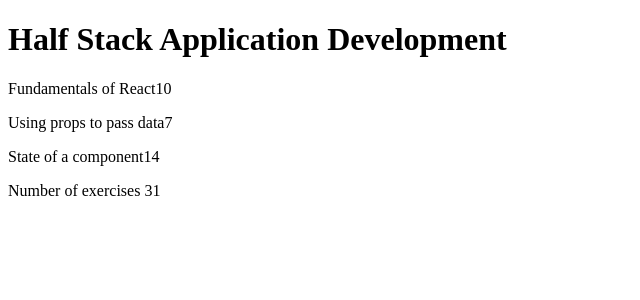
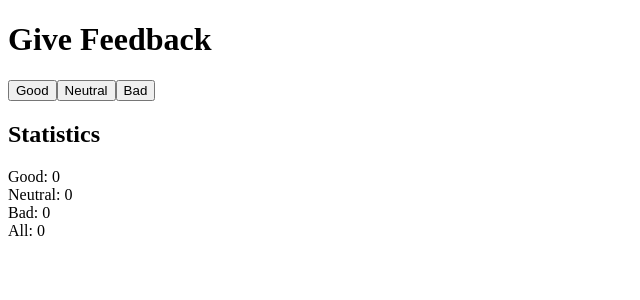
Before and after one commit to malcolmberry96/full-stack-2022, a React (Create React App) app in the folder part1/: page / in a window 1280 px wide. Shown: the top 300 px of the page, without its empty margins (0-640 px from the left). Built offline with nearby package versions, Linux system fonts and the light colour scheme.

Commit message:
Good, Bad, Neutral Reviews

```diff
--- a/part1/src/App.js
+++ b/part1/src/App.js
@@ -1,66 +1,52 @@
-const Header = (props) => {
+import { useState } from 'react'
+
+const Header = () => {
   return (
-  <div>
-    <h1>{props.course}</h1>
-  </div>
+    <div>
+      <h1>Give Feedback</h1>
+    </div>
   )
 }
 
-const Part = (props) => {
-  const part1 = 'Fundamentals of React'
-  const exercises1 = 10
-  const part2 = 'Using props to pass data'
-  const exercises2 = 7
-  const part3 = 'State of a component'
-  const exercises3 = 14
-  return (
-    <p>{props.part1}</p>
-  )
-}
+const App = () => {
+  //save clicks of each button to its own state
+  const [good, setGood] = useState(0)
+  const [neutral, setNeutral] = useState(0)
+  const [bad, setBad] = useState(0)
+  const [allReviews, setAll] = useState([])
 
-// const Content = (props) => {
-//   return (
-//   <div>
-//    <Part {props.part1}/>
-//    <Part {props.part2}/>
-//    <Part {props.part3}/>
-//    </div>
-//   )
-// }
+  const handleGoodReview = () => {
+    setAll(allReviews.concat('G'))
+    setGood(good + 1)
+  }
 
-const Total = (props) => {
-  <div>
-   <p>
-     {props.exercises1}
-     {props.exercises2}
-     {props.exercises3}
-   </p>
-   </div>
-}
+  const handleNeutralReview = () => {
+    setAll(allReviews.concat('N'))
+    setNeutral(neutral + 1)
+  }
 
-
-const App = () => {
-  const course = 'Half Stack Application Development'
-  const part1 = 'Fundamentals of React'
-  const exercises1 = 10
-  const part2 = 'Using props to pass data'
-  const exercises2 = 7
-  const part3 = 'State of a component'
-  const exercises3 = 14
+  const handleBadReview = () => {
+    setAll(allReviews.concat('B'))
+    setBad(bad + 1)
+  }
 
   return (
   <div>
-    <Header course={course}/>
-    <p>
-     {part1}{exercises1}
-    </p>
-    <p>
-      {part2}{exercises2}
-    </p>
-    <p>
-      {part3}{exercises3}
-    </p>
-    <p>Number of exercises {exercises1 +  exercises2 + exercises3}</p>
+    <Header></Header>
+    <button onClick={handleGoodReview}>Good</button>
+    <button onClick={handleNeutralReview}>Neutral</button>
+    <button onClick={handleBadReview}>Bad</button>
+    <br></br>
+    <h2>Statistics</h2>
+     <p>
+    Good: {good}
+     <br></br>
+     Neutral: {neutral}
+     <br></br>
+     Bad: {bad}
+     <br></br>
+     All: {good + bad + neutral}
+     </p>
   </div>
 )
   }
```
